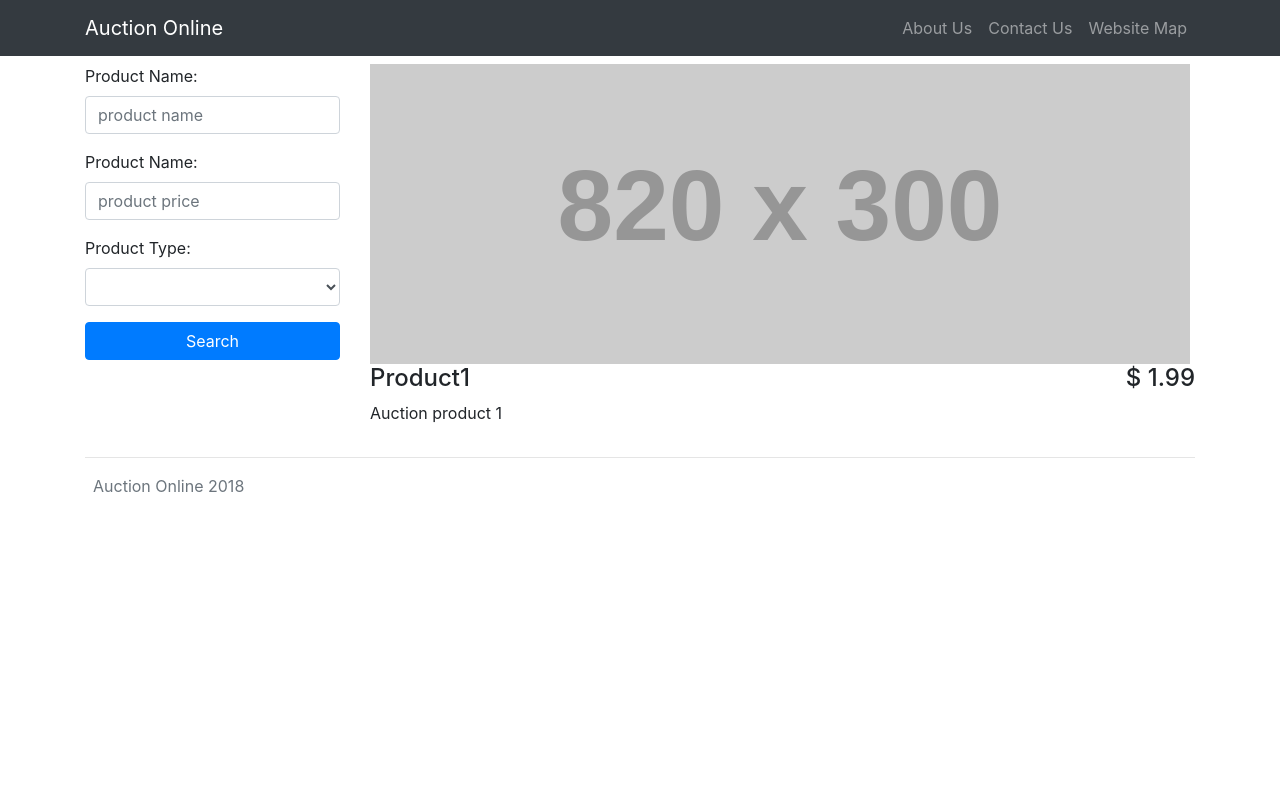
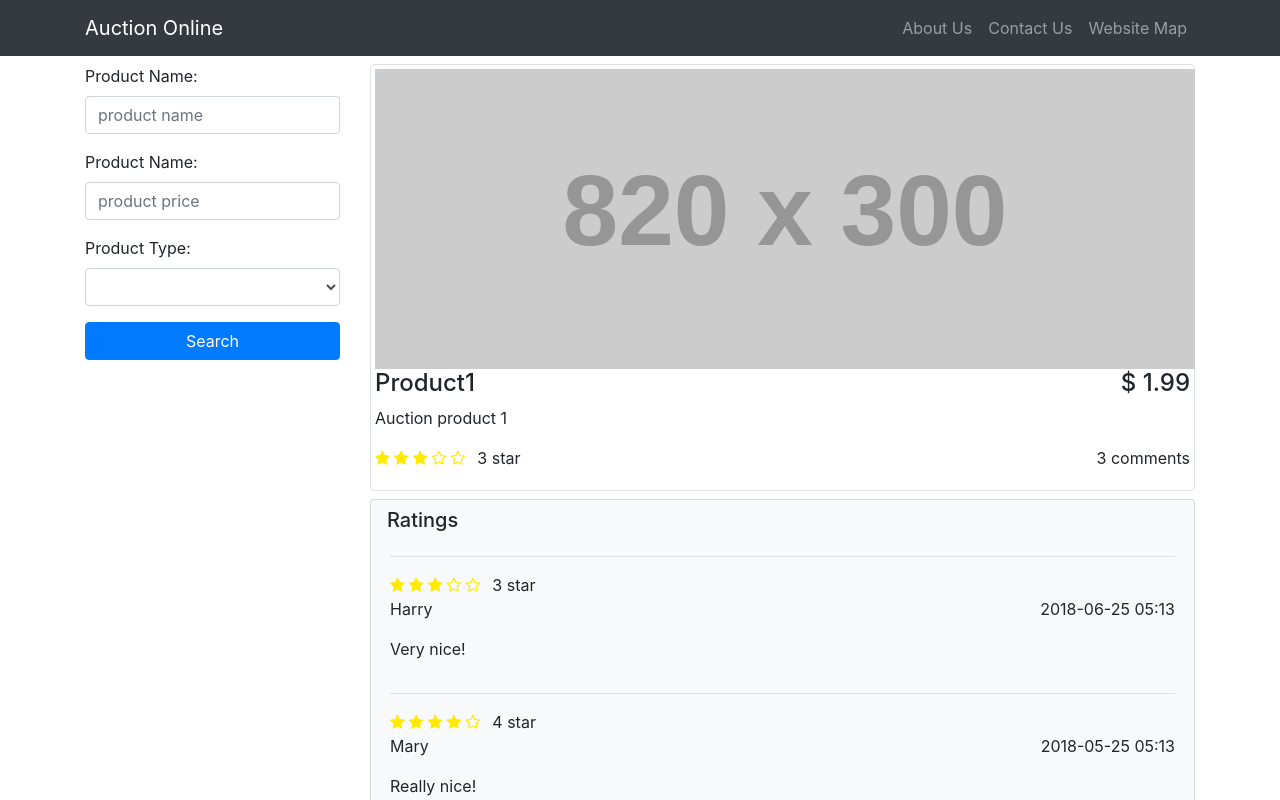
Before and after one commit to SmartAir/auction, an Angular app: page /product/1 in a window 1280 px wide. Shown: the top 800 px of the page. Built offline with nearby package versions, Linux system fonts and the light colour scheme.

Commit message:
add rating function in product detail page

```diff
--- a/src/app/product-detail/product-detail.component.html
+++ b/src/app/product-detail/product-detail.component.html
@@ -1,4 +1,4 @@
-<div class="thumbnail">
+<div class="img-thumbnail">
 	<img src="http://via.placeholder.com/820x300" alt="...">
 	<div>
 		<h4 class="float-right"> $ {{product.price}} </h4>
@@ -8,4 +8,26 @@
 	<p>
 		{{product.description}}
 	</p>
+
+	<div>
+		<p class="float-right">{{comments.length}} comments</p>
+
+		<p>
+			<app-stars [rating]="product.rating"></app-stars>
+		</p>
+	</div>
 </div>
+
+<div class="card card-block bg-light mt-2">
+	<h5 class="mx-3 mt-2">Ratings</h5>
+	<div *ngFor="let comment of comments" class="row mx-1">
+		<div class="col-md-12">
+			<hr>
+			<app-stars [rating]="comment.rating"></app-stars>
+			<span>{{comment.user}}</span>
+			<span class="float-right">{{comment.timestamp}}</span>
+			<p></p>
+			<p>{{comment.content}}</p>
+		</div>
+	<div>
+</div>
--- a/src/app/product-detail/product-detail.component.ts
+++ b/src/app/product-detail/product-detail.component.ts
@@ -1,4 +1,4 @@
-import { Product, ProductService } from './../shared/product.service';
+import { Product, Comment, ProductService } from './../shared/product.service';
 import { Component, OnInit } from '@angular/core';
 import { ActivatedRoute } from '@angular/router';
 
@@ -10,6 +10,7 @@ import { ActivatedRoute } from '@angular/router';
 export class ProductDetailComponent implements OnInit {
 
   product: Product;
+  comments: Comment[];
 
   constructor(
     private routeInfo: ActivatedRoute,
@@ -19,6 +20,7 @@ export class ProductDetailComponent implements OnInit {
   ngOnInit() {
     let productId: number = this.routeInfo.snapshot.params['productId'];
     this.product = this.productService.getProduct(productId);
+    this.comments = this.productService.getCommentsForProductId(productId);
   }
 
 }
```
